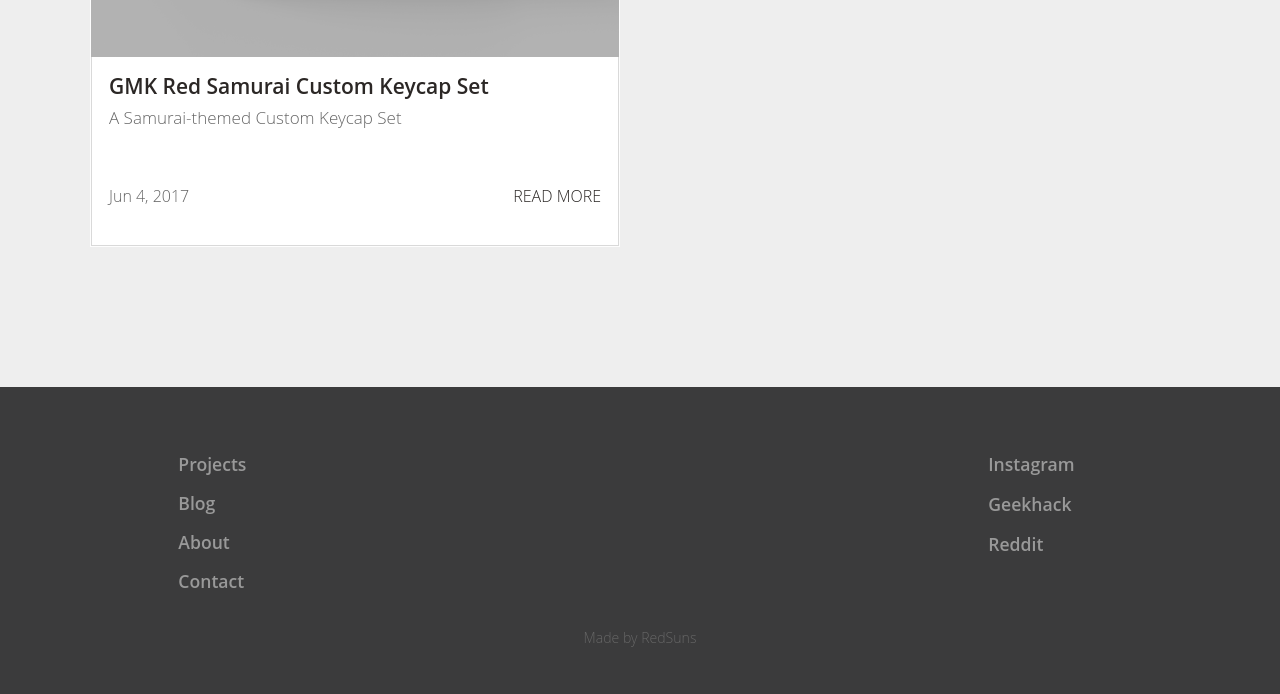
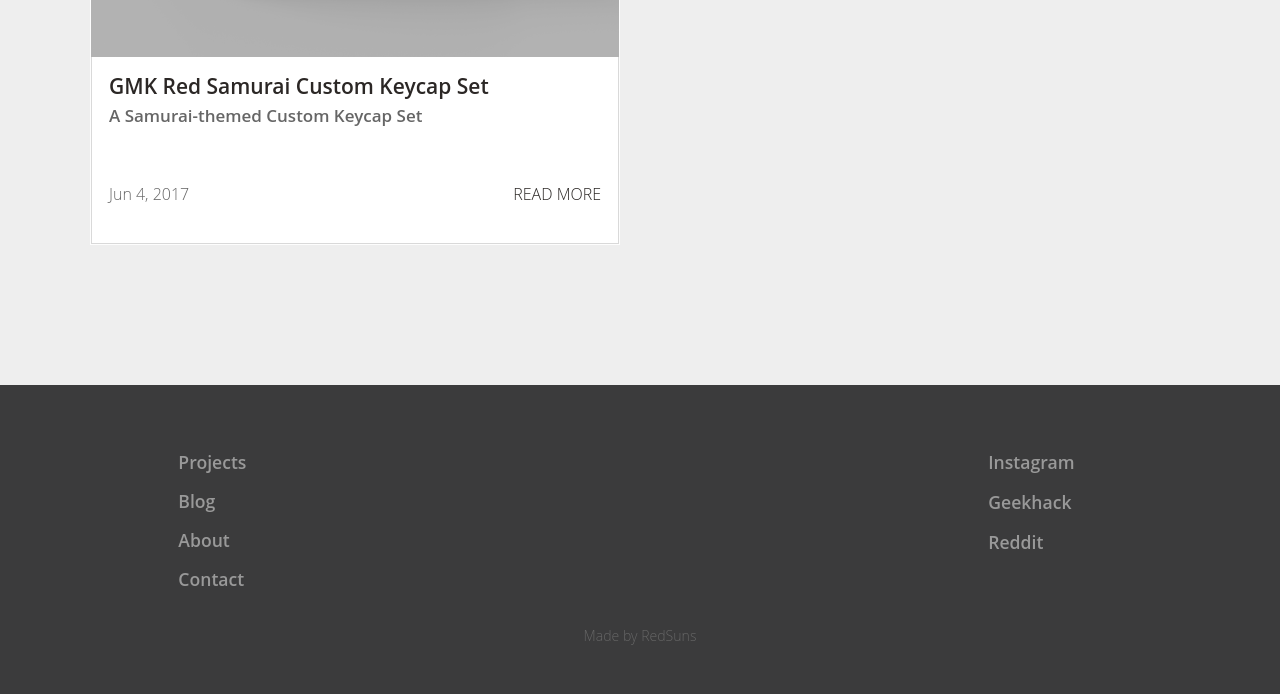
Before and after one commit to RedSunsRMK/redsunsrmk.github.io, a Jekyll site: the page built from projects.html, in a window 1280 px wide and 1137 px high. Shown: the part 440-1134 px from the top of the window. Built offline with Jekyll 4.4.1, drawn with Linux system fonts in a browser that asks for light colours.

Commit message:
Update layout.scss

```diff
--- a/_sass/layout.scss
+++ b/_sass/layout.scss
@@ -259,7 +259,9 @@ blockquote:before {
 
 	.position {
 		font-size: 17px;
-		margin-top: 7px;
+		font-weight: 600;
+		margin-top: 5px;
+
 
 		@media only screen and (max-width: 40em) {
 		font-size: 17px;
```
